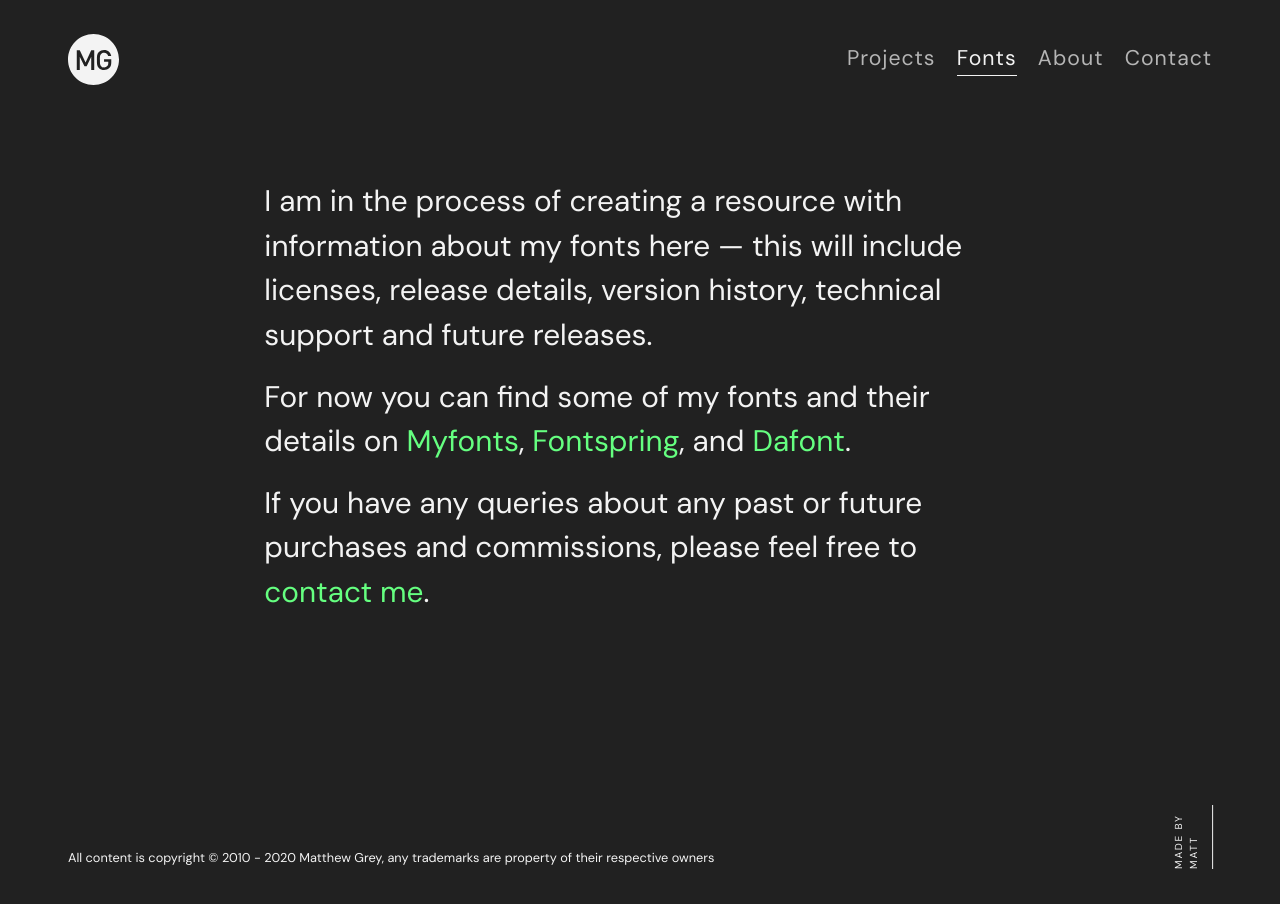
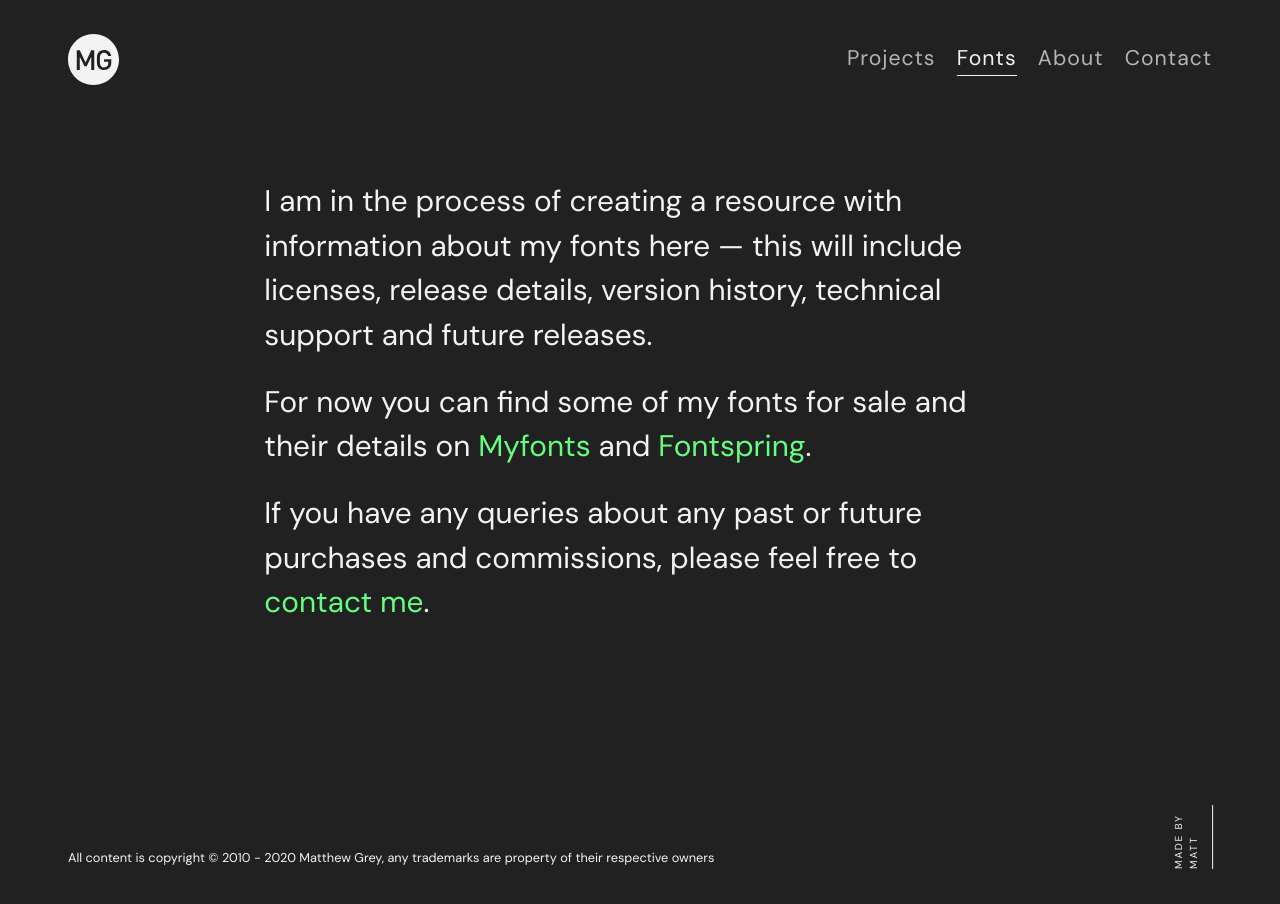
Before and after one commit to MattGreyDesign/himatt.com, a Jekyll site: the page built from _pages/fonts.html, in a window 1280 px wide. Built offline with Jekyll 4.4.1, drawn with Linux system fonts in a browser that asks for light colours; nearby versions of some CDN libraries; some web fonts are replaced.

Commit message:
type adjustments

```diff
--- a/_pages/fonts.html
+++ b/_pages/fonts.html
@@ -11,10 +11,9 @@ intro: |
   here — this will include licenses, release details, version history,
   technical support and future releases.
 
-  For now you can find some of my fonts and their details on
-  [Myfonts](https://www.myfonts.com/foundry/Matt_Grey/),
-  [Fontspring](https://www.fontspring.com/foundry/matt-grey-design),
-  and [Dafont](http://www.dafont.com/matt-grey.d3130).
+  For now you can find some of my fonts for sale and their details on
+  [Myfonts](https://www.myfonts.com/foundry/Matt_Grey/)
+  and [Fontspring](https://www.fontspring.com/foundry/matt-grey-design).
 
   If you have any queries about any past or future purchases and commissions,
   please feel free to [contact me](/contact).
--- a/_sass/site/base/_typography.scss
+++ b/_sass/site/base/_typography.scss
@@ -76,6 +76,7 @@ h1, h2, h3, h4, h5, h6, p, ul, li, dl, dt, dd {
 .paragraph-huge p {
   margin-bottom: var(--paragraph-spacing);
   font-size: var(--font-size-body-huge);
+  line-height: var(--line-height-slight);
 
   a { border-bottom-width: 2px }
 }
--- a/_sass/site/base/_variables.scss
+++ b/_sass/site/base/_variables.scss
@@ -33,7 +33,7 @@
 
   --font-letter-spacing-subtle: .06rem;
 
-  --paragraph-spacing: 1rem;
+  --paragraph-spacing: 1.3rem;
 
   --gutter: #{rem(24px)};
   --gutter-row: #{rem(24px)};
@@ -50,6 +50,7 @@
 @include grid-media(tablet) {
   :root {
     --line-height-tight: 1.24;
+    --line-height-slight: 1.45;
 
     --font-size-level-jumbo: var(--font-size-xxxxxxlarge);
     --font-size-level-1: var(--font-size-xxxxxlarge);
```
